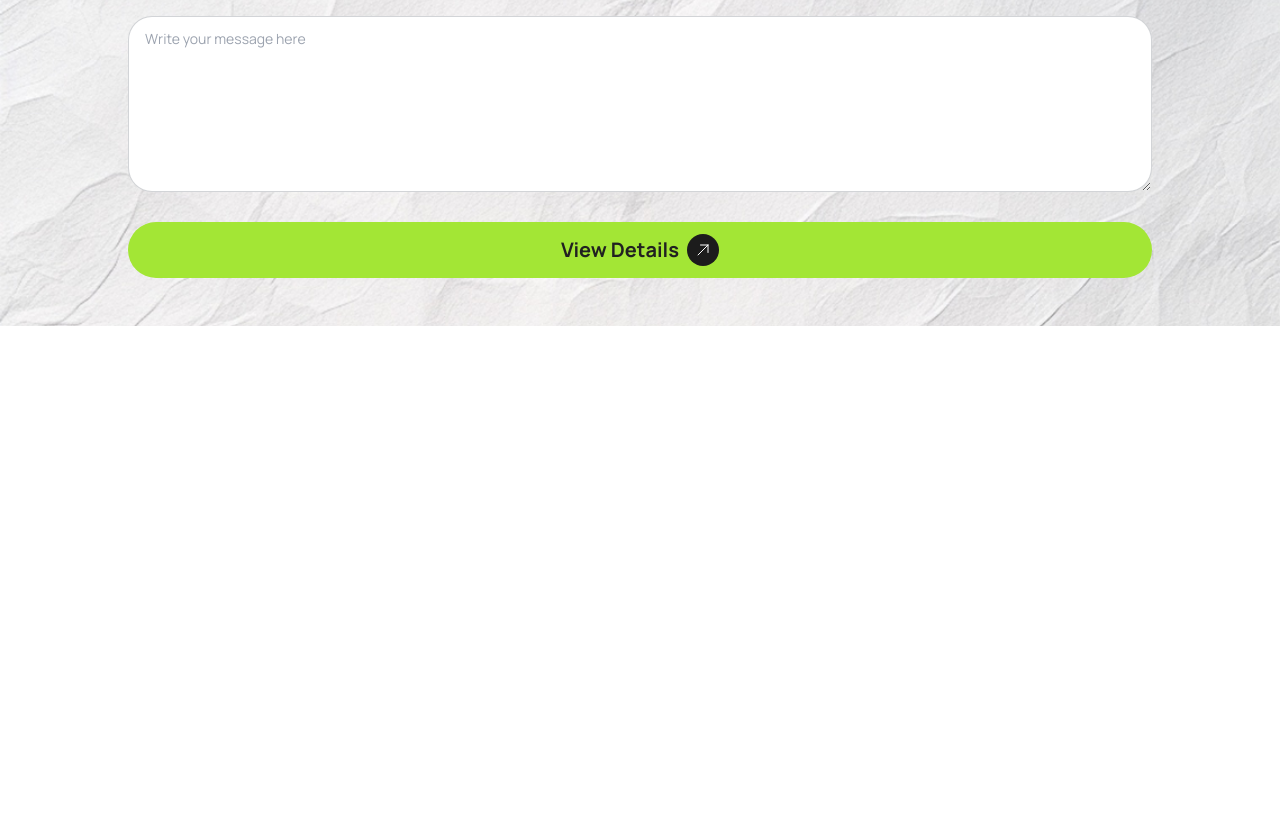
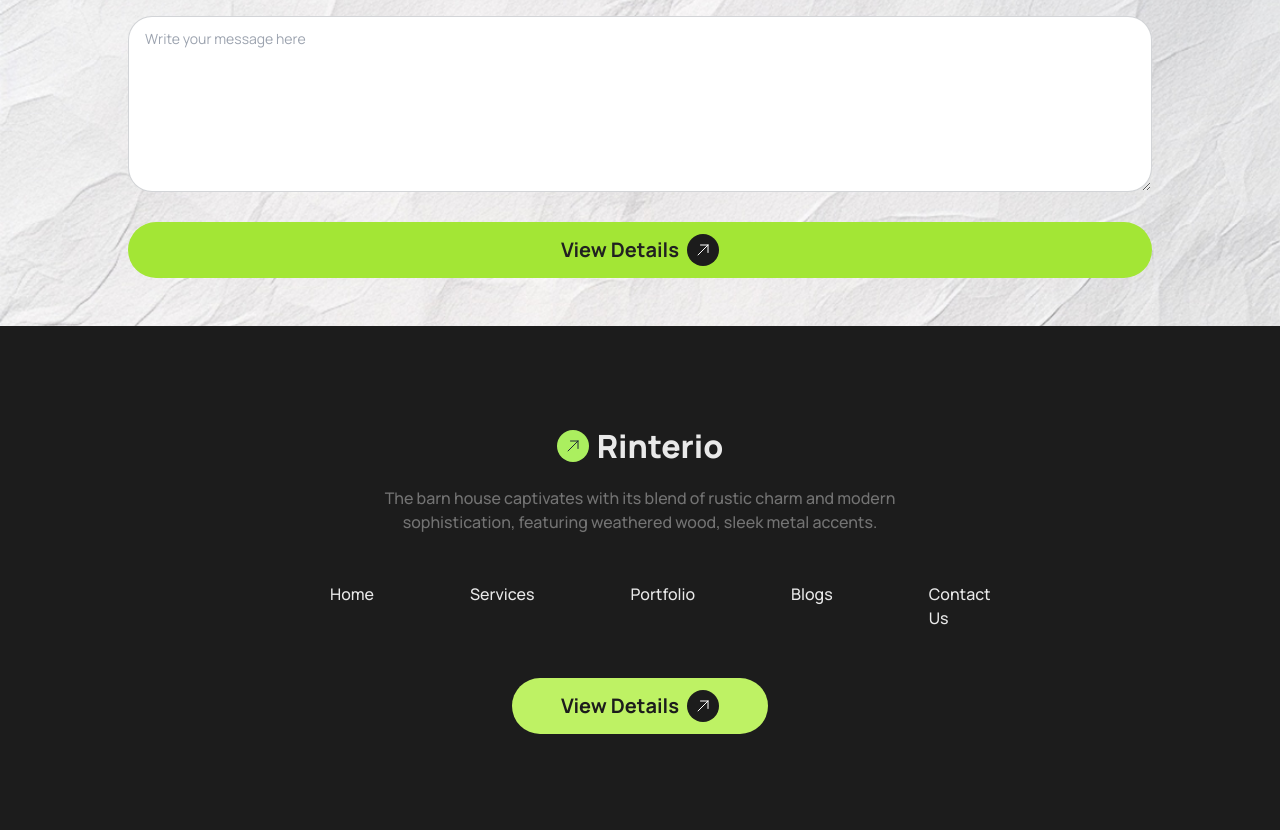
Before and after one commit to tainurrahaman/Order-to-design-home, a plain HTML site: page index.html in a window 1280 px wide. Shown: the part 412-1242 px from the top of the page. Before the commit the page ends 800 px from the top, so only its background shows below. Drawn offline with nearby package versions, Linux system fonts and the light colour scheme.

Commit message:
add footer section

```diff
--- a/index.html
+++ b/index.html
@@ -817,6 +817,64 @@
           </div>
         </div>
       </section>
+      <section class="bg-[#1C1C1C]">
+        <div class="flex justify-center items-center pt-24 pb-4">
+          <!-- Logo Section -->
+          <div class="company-name flex mx-0 my-auto space-x-2 justify-center">
+            <svg
+              xmlns="http://www.w3.org/2000/svg"
+              fill="none"
+              viewBox="0 0 24 24"
+              stroke-width="1.5"
+              stroke="currentColor"
+              class="size-6 bg-[#ABEF5F] mx-0 my-auto rounded-full h-8 w-8 p-2"
+            >
+              <path
+                stroke-linecap="round"
+                stroke-linejoin="round"
+                d="m4.5 19.5 15-15m0 0H8.25m11.25 0v11.25"
+              />
+            </svg>
+            <h3 class="font-extrabold text-[#E9E9E9] text-[32px]">Rinterio</h3>
+          </div>
+        </div>
+        <p
+          class="text-base font-medium text-[#737373] px-[380px] text-center pb-12"
+        >
+          The barn house captivates with its blend of rustic charm and modern
+          sophistication, featuring weathered wood, sleek metal accents.
+        </p>
+        <div class="flex px-[330px] space-x-24 pb-12">
+          <p class="font-medium text-base text-[#E9E9E9]">Home</p>
+          <p class="font-medium text-base text-[#E9E9E9]">Services</p>
+          <p class="font-medium text-base text-[#E9E9E9]">Portfolio</p>
+          <p class="font-medium text-base text-[#E9E9E9]">Blogs</p>
+          <p class="font-medium text-base text-[#E9E9E9]">Contact Us</p>
+        </div>
+        <div class="flex justify-center">
+          <div
+            class="flex bg-lime-300 space-x-2 rounded-[32px] my-0 px-5 py-3 justify-center w-1/5 mb-24"
+          >
+            <button class="font-bold text-[#1C1C1C] text-xl mx-0 my-auto">
+              View Details
+            </button>
+            <svg
+              xmlns="http://www.w3.org/2000/svg"
+              fill="none"
+              viewBox="0 0 24 24"
+              stroke-width="1.5"
+              stroke="currentColor"
+              class="size-6 text-white bg-[#1C1C1C] mx-0 my-auto rounded-full h-8 w-8 p-2"
+            >
+              <path
+                stroke-linecap="round"
+                stroke-linejoin="round"
+                d="m4.5 19.5 15-15m0 0H8.25m11.25 0v11.25"
+              />
+            </svg>
+          </div>
+        </div>
+      </section>
     </footer>
   </body>
 </html>
```
